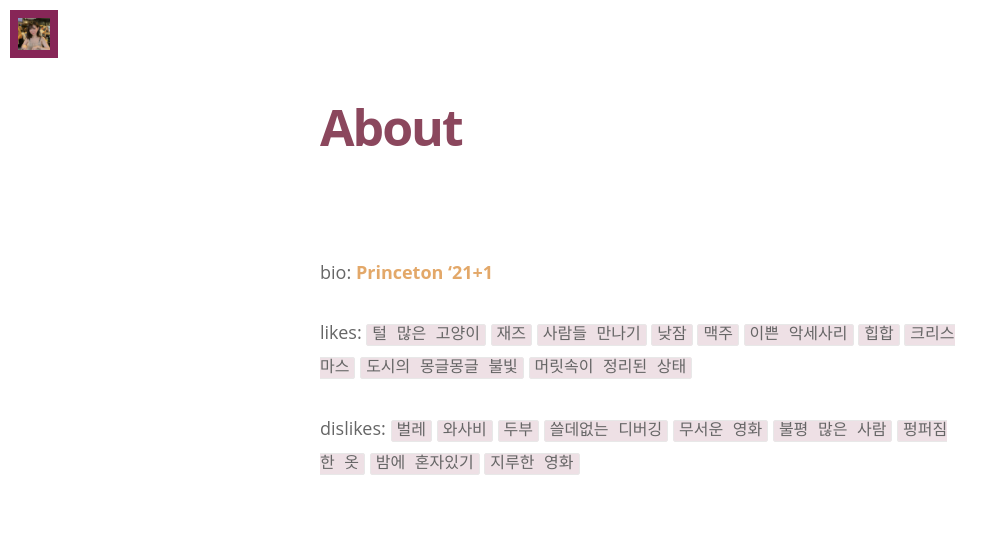
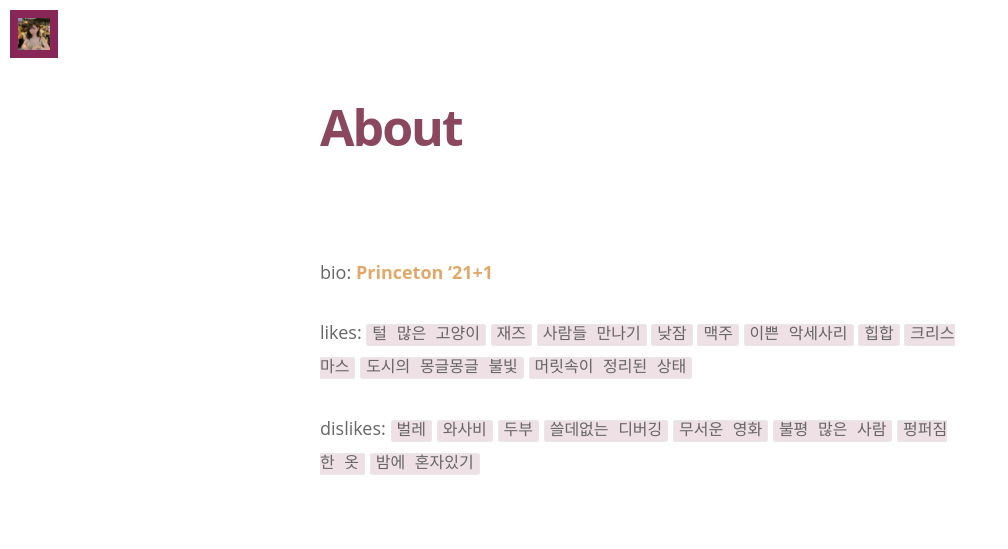
Before and after one commit to minniie/minniie.github.io, a Jekyll site: the page built from about.md, in a window 1280 px wide. Shown: the top 549 px of the page, without its empty margins (0-1008 px from the left). Built offline with Jekyll 4.4.1, drawn with Linux system fonts in a browser that asks for light colours; nearby versions of some CDN libraries; some web fonts are replaced; grey boxes are pictures that could not be loaded.

Commit message:
Update about.md

```diff
--- a/about.md
+++ b/about.md
@@ -8,4 +8,4 @@ bio: <span style="color:#E3A869; font-weight:bold;">Princeton '21+1</span>
 
 likes: `털 많은 고양이` `재즈` `사람들 만나기` `낮잠` `맥주` `이쁜 악세사리` `힙합` `크리스마스` `도시의 몽글몽글 불빛` `머릿속이 정리된 상태`
 
-dislikes: `벌레` `와사비` `두부` `쓸데없는 디버깅` `무서운 영화` `불평 많은 사람` `펑퍼짐한 옷` `밤에 혼자있기` `지루한 영화`
+dislikes: `벌레` `와사비` `두부` `쓸데없는 디버깅` `무서운 영화` `불평 많은 사람` `펑퍼짐한 옷` `밤에 혼자있기`
```
